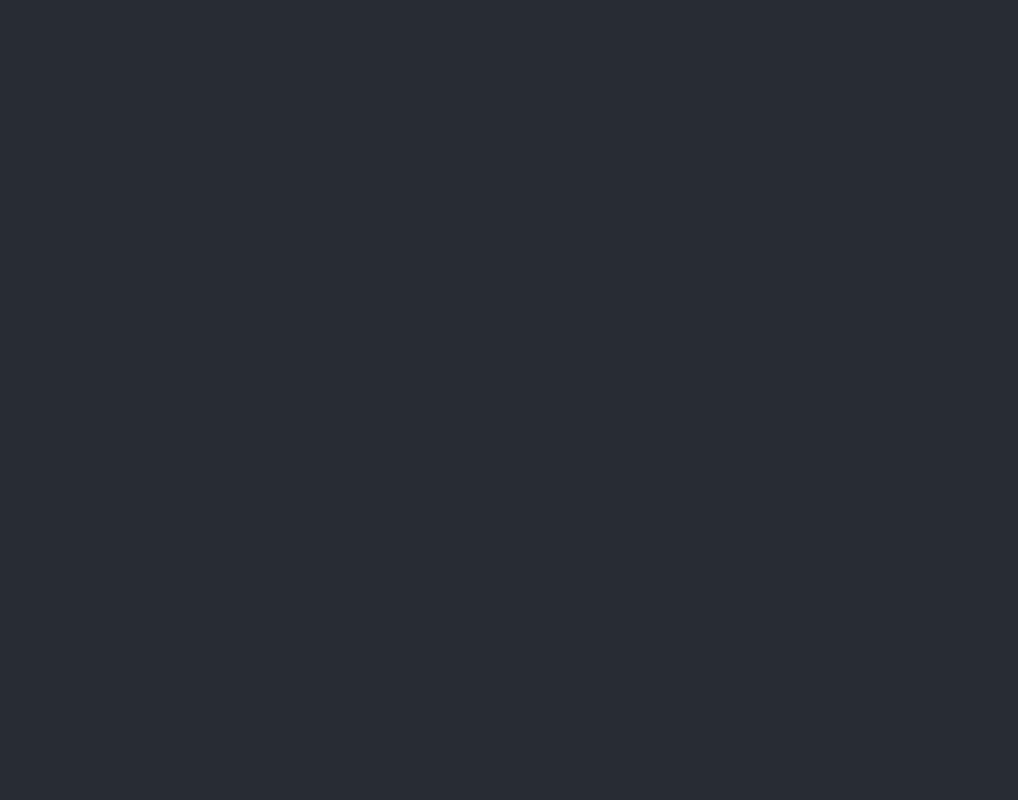
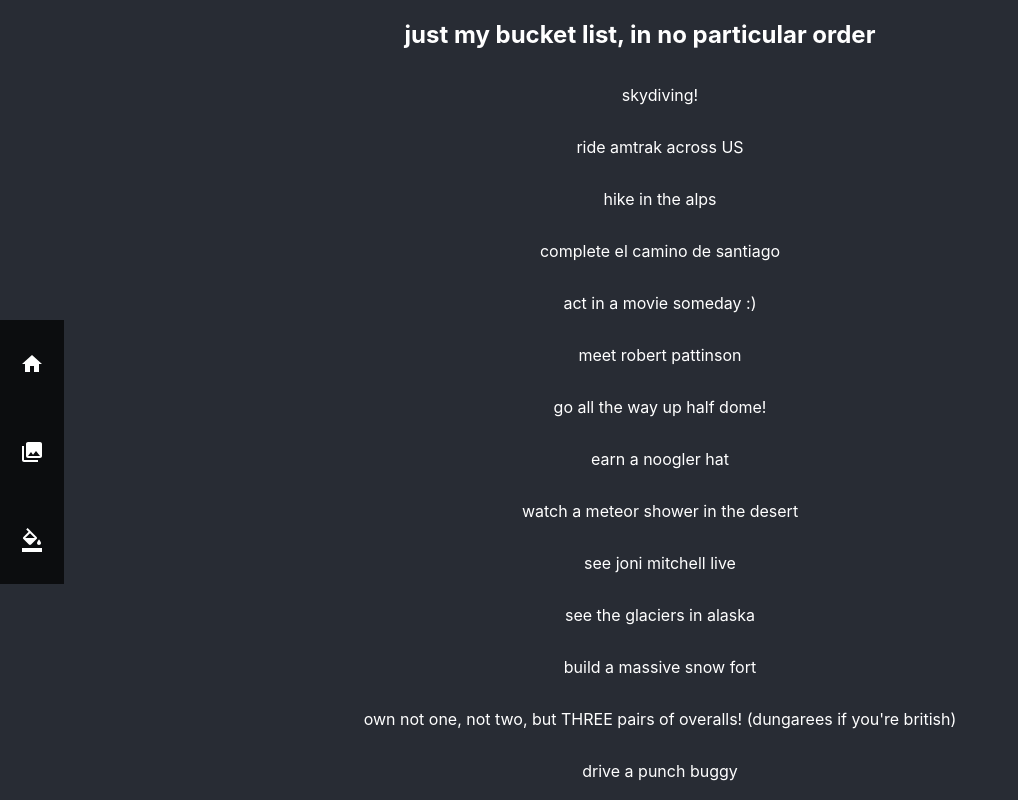
Before and after one commit to theamandawang/theamandawang.github.io, a React (Create React App) app in the folder my-portfolio/: page /bucket-list in a window 1280 px wide. Before the commit this address had no page. Shown: the whole page, without its empty margins (0-1018 px from the left). Built offline with nearby package versions, Linux system fonts and the light colour scheme; the HTML template or start-up script is replaced by a standard one.

Commit message:
Add bucketlist page for symmetry in sidebar. This is mostly a placeholder / fun thing for myself! The sidebar looks a lot better with three things in it

```diff
--- a/my-portfolio/src/App.js
+++ b/my-portfolio/src/App.js
@@ -1,11 +1,13 @@
 import Portfolio from './src/Portfolio/Portfolio';
 import Gallery from './src/Gallery/Gallery';
+import BucketList from './src/BucketList/BucketList';
 import {Route, Routes} from 'react-router-dom';
 const App = () => {
   return (
     <Routes>
       <Route path='/' element={<Portfolio/>}></Route>
       <Route path='/gallery' element={<Gallery/>}></Route>
+      <Route path='/bucket-list' element={<BucketList/>}></Route>
     </Routes>
   );
 }
--- /dev/null
+++ b/my-portfolio/src/src/BucketList/BucketList.js
@@ -0,0 +1,67 @@
+import {useEffect, useRef} from 'react';
+import Sidebar from '../Sidebar/Sidebar';
+
+const BucketList = () => {
+    const sidebarRef = useRef();
+    const topRef = useRef();
+
+    useEffect(() => {
+        if(sidebarRef.current && topRef.current) {
+            let shift = -1 * sidebarRef.current.clientHeight;
+            topRef.current.style.marginTop = `${shift}px`;
+        }
+    }, [sidebarRef, topRef]);
+
+    return (
+        <div>
+            <Sidebar ref={sidebarRef}/>
+            <div ref={topRef} style={{color: '#FFFFFF', display: 'flex', flexDirection: 'column', justifyContent: 'center', alignItems: 'center'}}>
+                <h2> just my bucket list, in no particular order</h2>
+                <ul>
+                    skydiving!
+                </ul>
+                <ul>
+                    ride amtrak across US
+                </ul>
+                <ul>
+                    hike in the alps
+                </ul>
+                <ul>
+                    complete el camino de santiago
+                </ul>
+                <ul>
+                    act in a movie someday :)
+                </ul>
+                <ul>
+                    meet robert pattinson
+                </ul>
+                <ul>
+                    go all the way up half dome!
+                </ul>
+                <ul>
+                    earn a noogler hat
+                </ul>
+                <ul>
+                    watch a meteor shower in the desert
+                </ul>
+                <ul>
+                    see joni mitchell live
+                </ul>
+                <ul>
+                    see the glaciers in alaska
+                </ul>
+                <ul>
+                    build a massive snow fort
+                </ul>
+                <ul>
+                    own not one, not two, but THREE pairs of overalls! (dungarees if you're british)
+                </ul>
+                <ul>
+                    drive a punch buggy
+                </ul>
+            </div>
+        </div>
+    );
+};
+
+export default BucketList;
--- a/my-portfolio/src/src/Gallery/Gallery.js
+++ b/my-portfolio/src/src/Gallery/Gallery.js
@@ -15,8 +15,8 @@ const Gallery = () => {
     return (
         <div>
             <Sidebar ref={sidebarRef}/>
-            <div ref={topRef}>
-                Hello.
+            <div ref={topRef} style={{color: '#FFFFFF', display: 'flex', flexDirection: 'column', justifyContent: 'center', alignItems: 'center'}}>
+                <h1> WORK IN PROGRESS </h1>
             </div>
         </div>
     );
--- a/my-portfolio/src/src/Sidebar/Sidebar.js
+++ b/my-portfolio/src/src/Sidebar/Sidebar.js
@@ -1,6 +1,7 @@
 import './Sidebar.css';
 import CollectionsIcon from '@mui/icons-material/Collections';
 import HomeIcon from '@mui/icons-material/Home';
+import FormatColorFillIcon from '@mui/icons-material/FormatColorFill';
 import {Link} from 'react-router-dom';
 import {useState, forwardRef} from 'react';
 const Sidebar = forwardRef((props, ref) =>  {
@@ -23,6 +24,10 @@ const Sidebar = forwardRef((props, ref) =>  {
                 <CollectionsIcon className='icon'/>
                 { sidebar ? <p className='label'>Gallery</p> : null}
             </Link>
+            <Link to={'/bucket-list'} className='sidebar-link'>
+                <FormatColorFillIcon className='icon'/>
+                { sidebar ? <p className='label'>Bucket list</p> : null}
+            </Link>
         </div>
     );
 });
```
